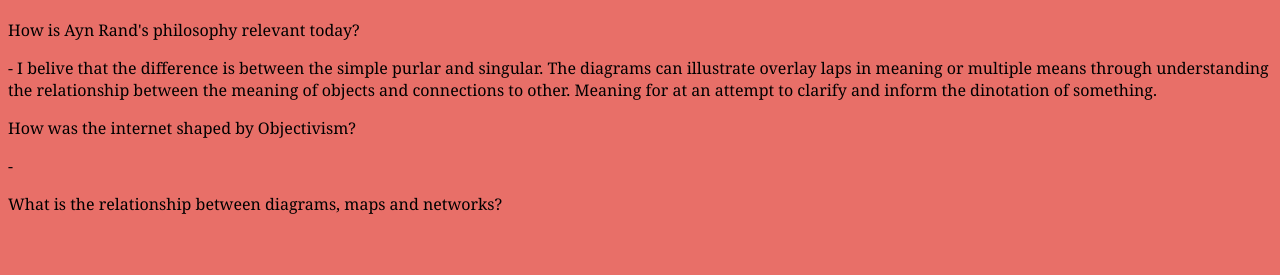
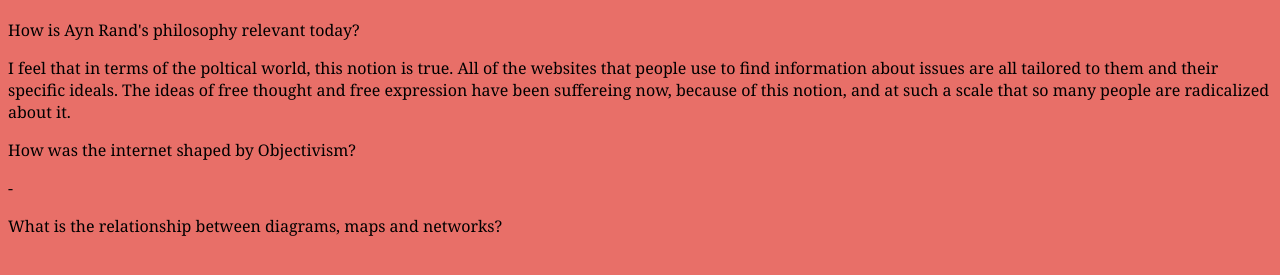
Before and after one commit to Frickin-Zooted/Frickin-Zooted.github.io, a plain HTML site: page Weeklies/real_weeklies/weeklies2.html in a window 1280 px wide. Shown: the part 67-342 px from the top of the page. Drawn offline with Linux system fonts and the light colour scheme; files that its build step writes are made by us from their sources.

Commit message:
Update weeklies2.html

```diff
--- a/Weeklies/real_weeklies/weeklies2.html
+++ b/Weeklies/real_weeklies/weeklies2.html
@@ -44,7 +44,7 @@
 
 <p>How is Ayn Rand's philosophy relevant today?</p>
 
-	<p>- I belive that the difference is between the simple purlar and singular. The diagrams can illustrate overlay laps in meaning or multiple means through understanding the relationship between the meaning of objects and connections to other. Meaning for at an attempt to clarify and inform the dinotation of something. </p>
+	<p>I feel that in terms of the poltical world, this notion is true. All of the websites that people use to find information about issues are all tailored to them and their specific ideals. The ideas of free thought and free expression have been suffereing now, because of this notion, and at such a scale that so many people are radicalized about it.</p>
 
 <p>How was the internet shaped by Objectivism?</p>
 
```
